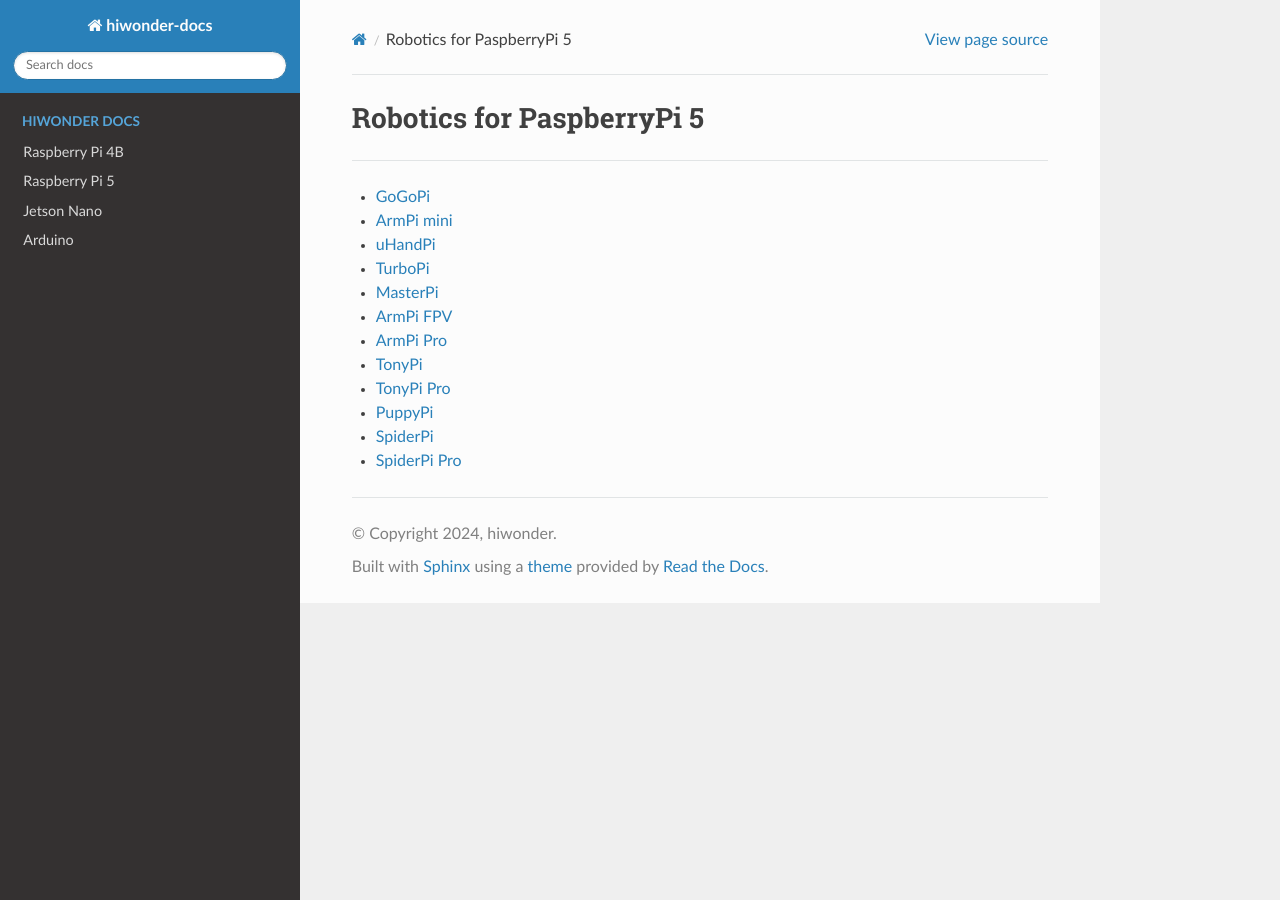
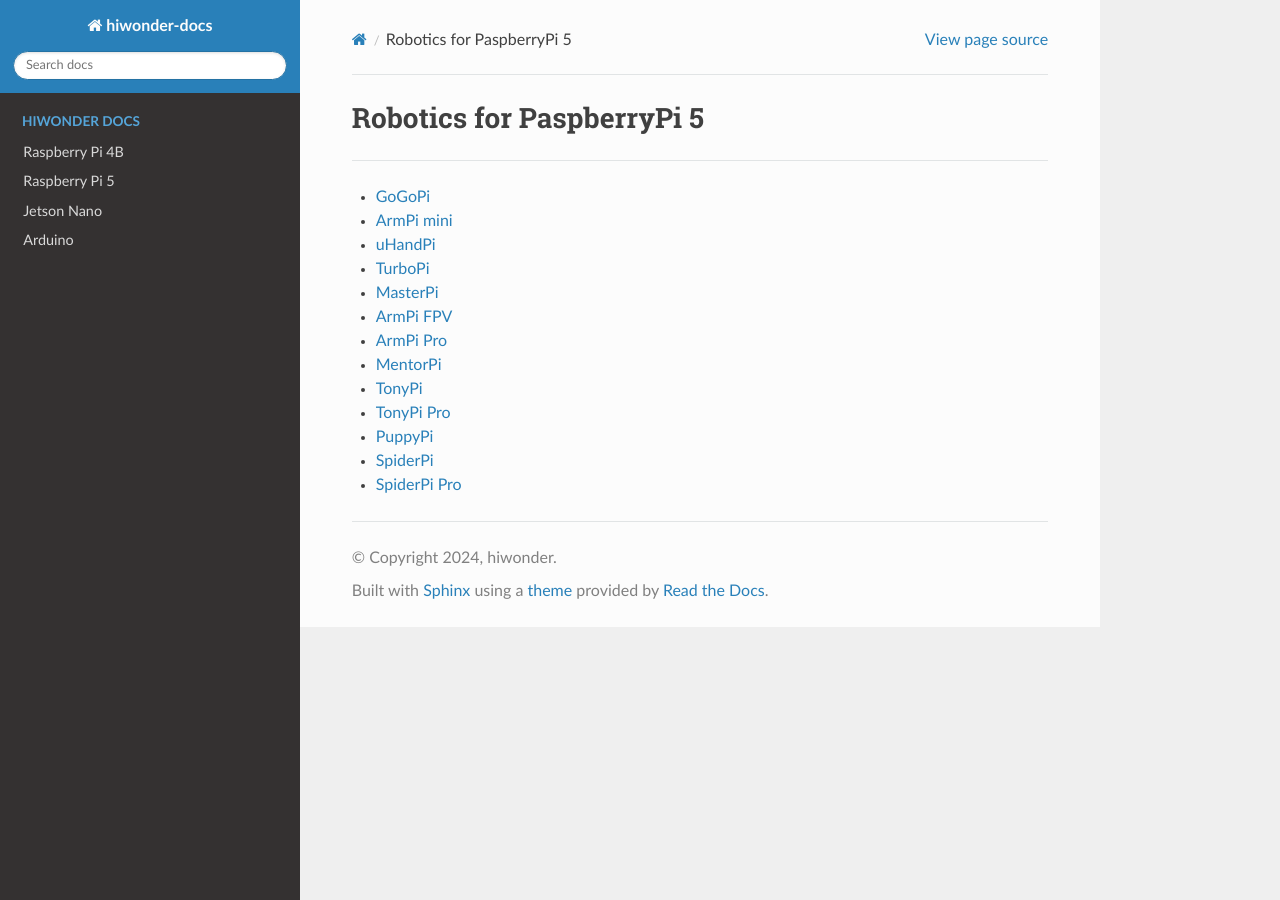
Before and after one commit to Hiwonder-docs/Hiwonder-docs, a Sphinx documentation site: the page built from source/RaspberryPi/raspberrypi_5_robotics.md, in a window 1280 px wide. Built offline with Sphinx 7.4.7 and the Read the Docs theme 3.1.0, drawn with Linux system fonts in a browser that asks for light colours.

Commit message:
mentorpi commit

```diff
--- a/source/RaspberryPi/raspberrypi_5_robotics.md
+++ b/source/RaspberryPi/raspberrypi_5_robotics.md
@@ -8,6 +8,7 @@
 * [MasterPi](https://docs.hiwonder.com/projects/MasterPi/en/latest/)
 * [ArmPi FPV](https://docs.hiwonder.com/projects/ArmPi_FPV/en/latest/)
 * [ArmPi Pro](https://docs.hiwonder.com/projects/ArmPi_Pro/en/latest/)
+* [MentorPi](https://docs.hiwonder.com/projects/MentorPi/en/latest/)
 * [TonyPi](https://docs.hiwonder.com/projects/TonyPi/en/latest/)
 * [TonyPi Pro](https://docs.hiwonder.com/projects/TonyPi_Pro/en/latest/)
 * [PuppyPi](https://docs.hiwonder.com/projects/PuppyPi/en/latest/)
```
